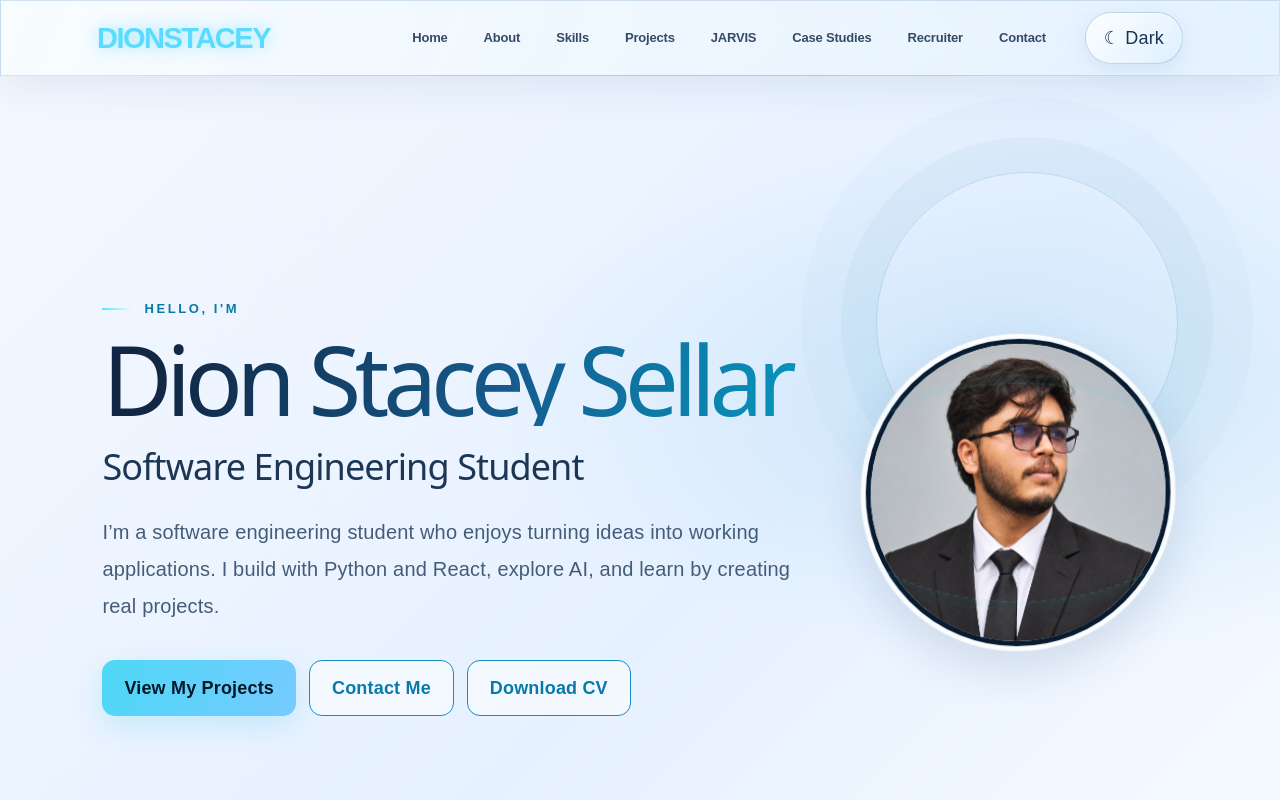
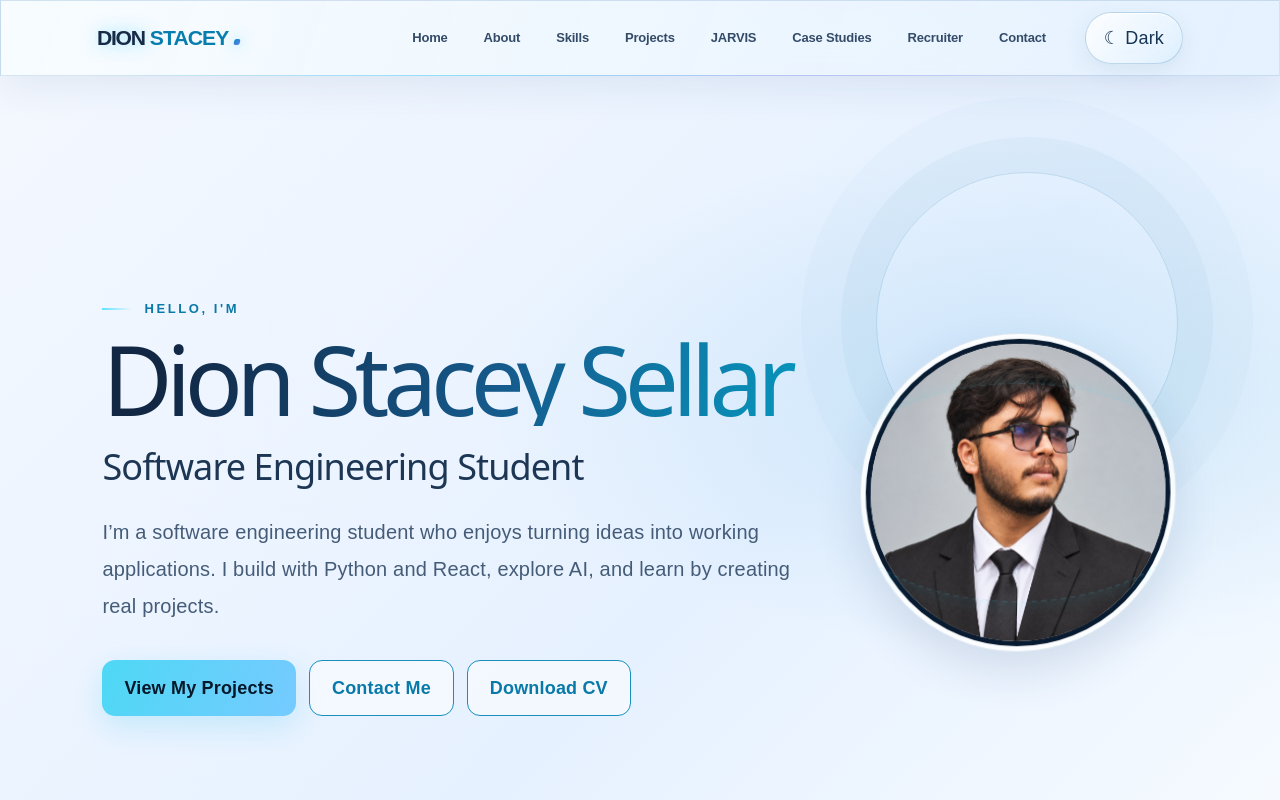
Before and after one commit to dionstacey03-dev/Dion-Portfolio-, a React (Vite) app: page / in a window 1280 px wide. Shown: the top 800 px of the page. Built offline with nearby package versions, Linux system fonts and the light colour scheme; no server answers.

Commit message:
Style premium Dion Stacey navbar wordmark

```diff
--- a/src/App.css
+++ b/src/App.css
@@ -1665,3 +1665,25 @@ section[id]{scroll-margin-top:96px}
   .navbar,.logo,.navLinks>a,.navLinks>a:before,.themeToggle{transition:none}
   .logo:hover,.navLinks>a:hover,.themeToggle:hover{transform:none}
 }
+
+/* Full-name signature wordmark */
+.navbar .logo{
+  display:inline-flex;align-items:baseline;gap:5px;white-space:nowrap;
+  font-size:clamp(20px,1.65vw,25px);font-weight:900;letter-spacing:-1.25px;
+  line-height:1;text-decoration:none;
+}
+.navbar .logoFirst{color:#f2f8ff}
+.navbar .logoLast{
+  color:#8beaff;font-weight:750;letter-spacing:-.9px;
+  text-shadow:0 0 20px rgba(83,218,255,.18);
+}
+.navbar .logoDot{
+  width:6px;height:6px;flex:0 0 6px;margin-left:1px;margin-bottom:2px;
+  border-radius:2px;background:linear-gradient(135deg,#6deaff,#8e9cff);
+  box-shadow:0 0 13px rgba(85,218,255,.8);transform:skew(-12deg);
+}
+.navbar .logo:hover .logoLast{color:#c5f5ff}
+:root[data-theme="light"] .navbar .logoFirst{color:#172b47}
+:root[data-theme="light"] .navbar .logoLast{color:#087eae;text-shadow:none}
+:root[data-theme="light"] .navbar .logoDot{background:linear-gradient(135deg,#078fc0,#637cf0)}
+@media(max-width:768px){.navbar .logo{font-size:21px;letter-spacing:-1px;gap:4px}}
```
